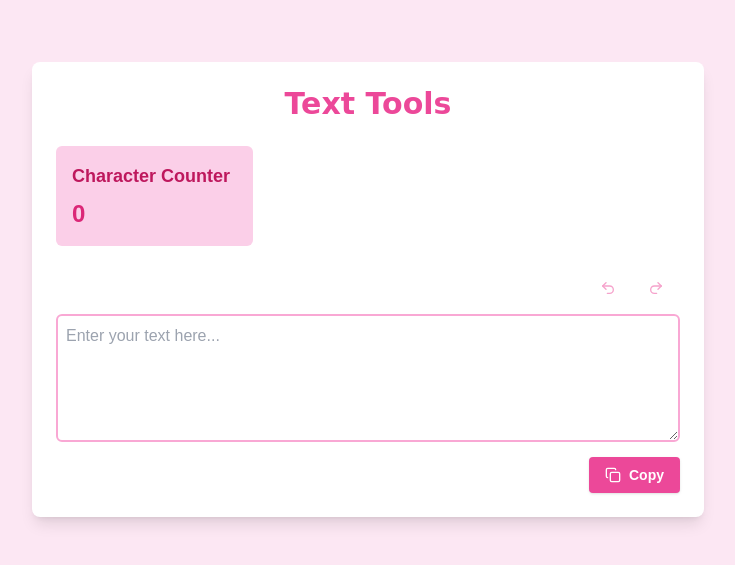
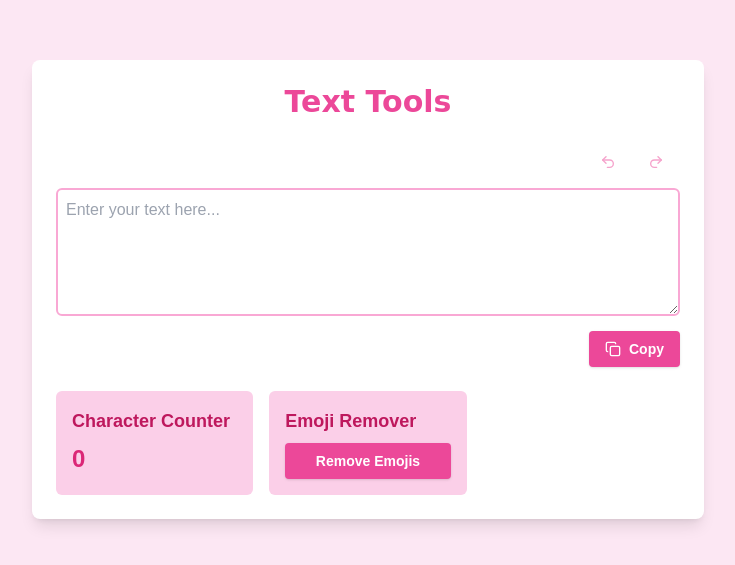
Before and after one commit to jediahjireh/text-tools, a Next.js app: page / in a window 1280 px wide. Shown: the part 111-676 px from the top of the page, without its empty margins (272-1007 px from the left). Built offline with nearby package versions, Linux system fonts and the light colour scheme.

Commit message:
feat: add emoji remover cleaning tool for sanitising text

```diff
--- a/app/page.tsx
+++ b/app/page.tsx
@@ -3,6 +3,7 @@
 import { useState } from "react";
 import TextArea from "@/components/tools/TextArea";
 import CharacterCounter from "@/components/tools/CharacterCounter";
+import EmojiRemover from "@/components/tools/EmojiRemover";
 
 export default function Home() {
   const [text, setText] = useState("");
@@ -13,10 +14,11 @@ export default function Home() {
         <h1 className="text-3xl font-bold text-pink-500 text-center comic-sans-ms">
           Text Tools
         </h1>
+        <TextArea text={text} setText={setText} />
         <div className="grid grid-cols-1 md:grid-cols-3 gap-4">
           <CharacterCounter text={text} />
+          <EmojiRemover text={text} setText={setText} />
         </div>
-        <TextArea text={text} setText={setText} />
       </div>
     </div>
   );
--- /dev/null
+++ b/components/tools/EmojiRemover.tsx
@@ -0,0 +1,31 @@
+import React from "react";
+import { Button } from "@/components/ui/button";
+
+export default function EmojiRemover({
+  text,
+  setText,
+}: {
+  text: string;
+  setText: (text: string) => void;
+}) {
+  const removeEmojis = () => {
+    const emojiRegex =
+      /[\u{1F600}-\u{1F64F}\u{1F300}-\u{1F5FF}\u{1F680}-\u{1F6FF}\u{1F1E0}-\u{1F1FF}\u{2600}-\u{26FF}\u{2700}-\u{27BF}]/gu;
+    const cleanText = text.replace(emojiRegex, "");
+    setText(cleanText);
+  };
+
+  return (
+    <div className="bg-pink-200 p-4 rounded-md">
+      <h2 className="text-lg font-semibold text-pink-700 mb-2">
+        Emoji Remover
+      </h2>
+      <Button
+        onClick={removeEmojis}
+        className="w-full bg-pink-500 hover:bg-pink-600 text-white font-bold py-2 px-4 rounded"
+      >
+        Remove Emojis
+      </Button>
+    </div>
+  );
+}
```
